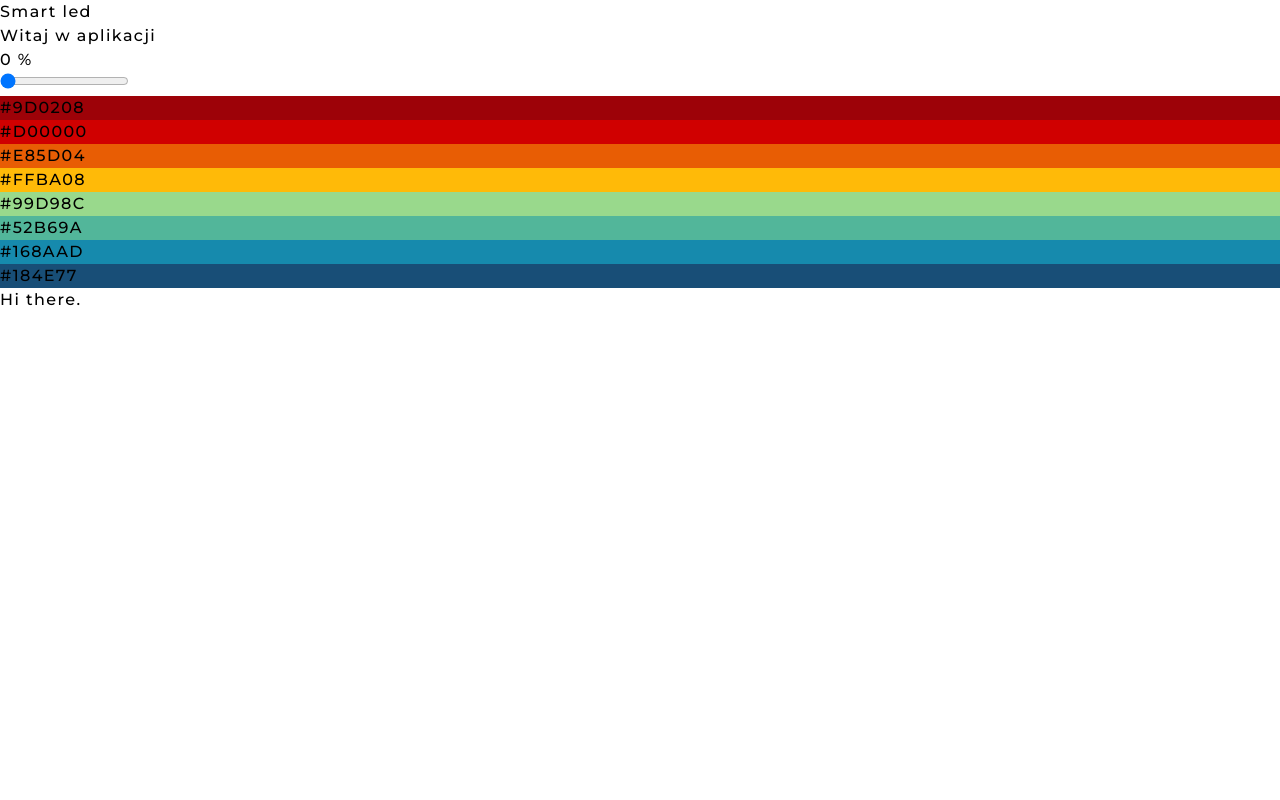
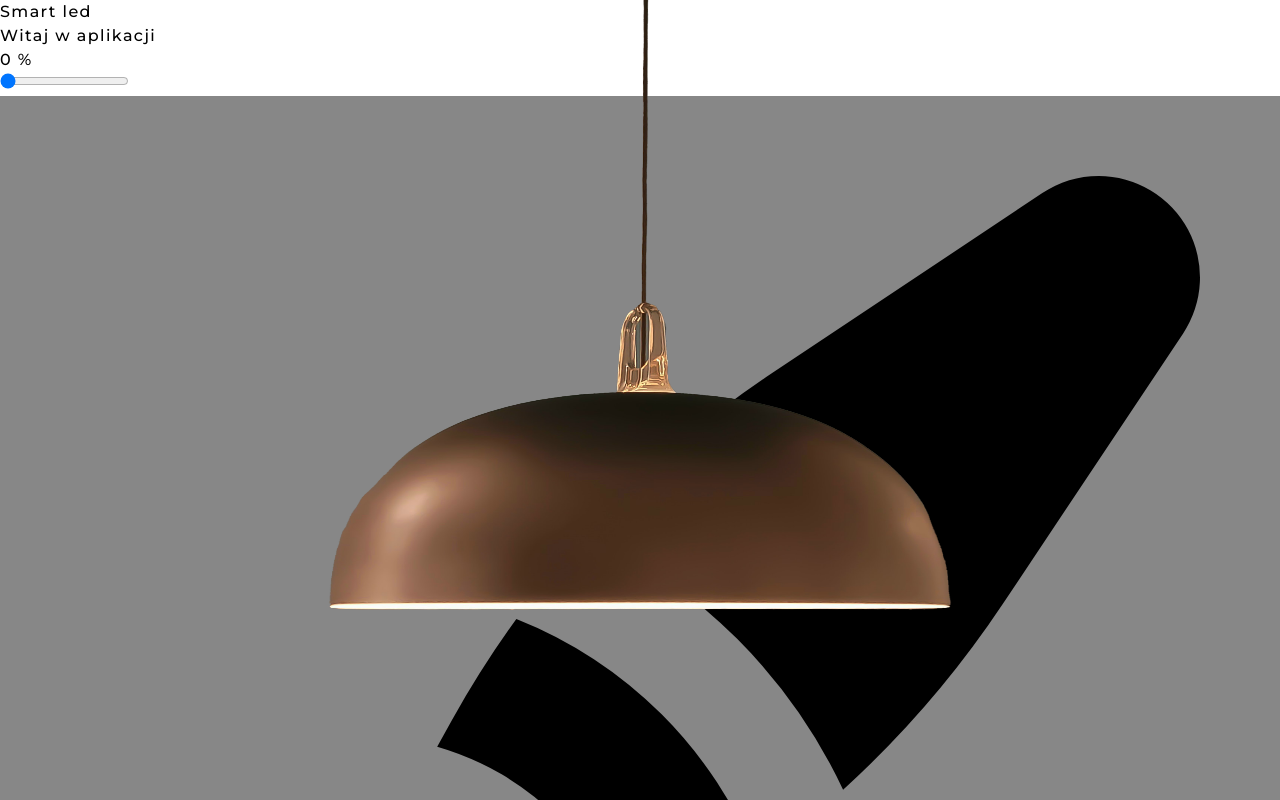
Before and after one commit to michals-src/smart-led-nextjs, a Next.js app: page / in a window 1280 px wide. Shown: the top 800 px of the page. Built offline with nearby package versions, Linux system fonts and the light colour scheme.

Commit message:
add range input & bg lamp image

```diff
--- a/pages/index.tsx
+++ b/pages/index.tsx
@@ -1,8 +1,10 @@
 import type { NextPage } from 'next'
 import { useEffect, useRef, useState } from 'react'
-
+import Image from 'next/image'
 
 import { ColorsPalette, Intensity, Layout } from '../src/components'
+
+import LampImage from '../images/pietro-piovesan-9UR3Zafm328-unsplash.png'
 
 const Home: NextPage = () => {
 
@@ -67,6 +69,15 @@
     <Layout>
       <div className='relative'>
         <div ref={ref} className='absolute top-0 left-0 z-10 w-full h-screen canal-shadow'></div>
+        <div className='absolute z-20 top-0 right-0 w-6/12 h-80'>
+          <Image
+            src={LampImage}
+            layout="fill"
+            sizes="(max-width: 768px) 100vw,
+              (max-width: 1200px) 50vw,
+              33vw"
+          />
+        </div>
         <div className='relative z-30 p-8'>
           <h4 className='text-3xl font-bold'>Smart led</h4>
           <h6 className='text-zinc-300'>Witaj w aplikacji</h6>
--- a/src/components/customizer/colors/intensity.tsx
+++ b/src/components/customizer/colors/intensity.tsx
@@ -5,13 +5,17 @@
     const [volume, setVolume] = useState<number>(0)
 
     const onChange = (e: React.ChangeEvent<HTMLInputElement>) => {
-        setVolume(e.target.value)
+        setVolume(e.target.value);
+        const percentage = volume / 100 * 100;
+        e.target.style.background = 'linear-gradient(to right, #7a00ff ' + percentage + '%, #dee1e200 ' + percentage + '%, #fff 100%)';
     }
 
     return (
         <>
-            <div><p className='text-lg font-bold mb-8'>{volume} %</p></div>
-            <input onChange={onChange} value={volume} className='customizer-intensity_bar' type="range" min="0" max="100" />
+            <div className="w-auto h-20 flex flex-col align-middle"><p className='text-6xl font-bold mb-8'>{volume} %</p></div>
+            <div className='w-full mt-28'>
+                <input onChange={onChange} value={volume} className='w-full customizer-intensity_bar' type="range" min="0" max="100" />
+            </div>
             {/* <div className='flex flex-col items-center h-full'>
                 <div><p className='text-lg font-bold mb-8'>{volume} %</p></div>
                 <div className='relative h-80 flex flex-col flex-nowrap items-center pt-80'>
--- a/src/components/customizer/colors/palette.tsx
+++ b/src/components/customizer/colors/palette.tsx
@@ -1,5 +1,7 @@
 import React, { useEffect, useState, FC, ReactElement, useRef } from 'react';
 import classNames from 'classnames';
+
+import { PaintBrushIcon } from '@heroicons/react/24/solid'
 
 type IColor = {
     index: number,
@@ -49,10 +51,13 @@
 
 
     return (
-        <div className='my-12 flex flex-row flex-wrap'>
-            {colors.map((c, i) => (
-                <Color index={i} key={i} onClick={(e: React.MouseEvent<HTMLDListElement>) => onChange(c)} current={currentColor} color={c} />
-            ))}
+        <div className='my-12 flex flex-row flex-nowrap items-center p-6 rounded-lg' style={{ background: '#00000078' }}>
+            <div className='w-2/12'><p className='text-zinc-900 font-bold text-sm'><PaintBrushIcon className="w-4 h-4 text-zinc-300" /> </p></div>
+            <div className='w-10/12 flex flex-row flex-wrap'>
+                {colors.map((c, i) => (
+                    <Color index={i} key={i} onClick={(e: React.MouseEvent<HTMLDListElement>) => onChange(c)} current={currentColor} color={c} />
+                ))}
+            </div>
         </div>
     )
 }
--- a/styles/globals.css
+++ b/styles/globals.css
@@ -76,6 +76,19 @@
     }
   }
 
+  @keyframes scaling {
+
+    0%,
+    100% {
+      transform: scale(1);
+    }
+
+    50% {
+      transform: scale(.8);
+    }
+
+  }
+
   @property --app-canal-shadow {
     syntax: '<color>';
     initial-value: rgba(2, 0, 36, 1);
@@ -94,6 +107,11 @@
     animation: show 1s ease;
   }
 
+
+  [attr-current="true"] .colorElement-inner {
+    animation: scaling 1.5s infinite;
+  }
+
   .colorElement_visible {
     opacity: 1 !important;
   }
@@ -105,4 +123,33 @@
   [attr-current="true"] .colorElement-inner--shadow {
     animation: fading 1.5s infinite;
   }
+
+  .customizer-intensity_bar {
+    --app-customizer-intensity_bar: rgba(2, 0, 36, 1);
+    background: var(--app-customizer-intensity_bar);
+    -webkit-appearance: none;
+    height: 13px;
+    border-radius: 6px;
+    outline: none;
+    padding: 0;
+    margin: 0;
+  }
+
+  .customizer-intensity_bar::-webkit-slider-thumb {
+    -webkit-appearance: none;
+    appearance: none;
+    width: 25px;
+    height: 25px;
+    border-radius: 50%;
+    background: #7a00ff;
+    border: #f9ca24 5px solid;
+    cursor: pointer;
+    -webkit-transition: background .15s ease-in-out;
+    transition: background .15s ease-in-out;
+  }
+
+  .customizer-intensity_bar::-webkit-slider-thumb:hover {
+    background: #fff;
+  }
+
 }
```
Also changed, not shown: images/pietro-piovesan-9UR3Zafm328-unsplash.png (added).
